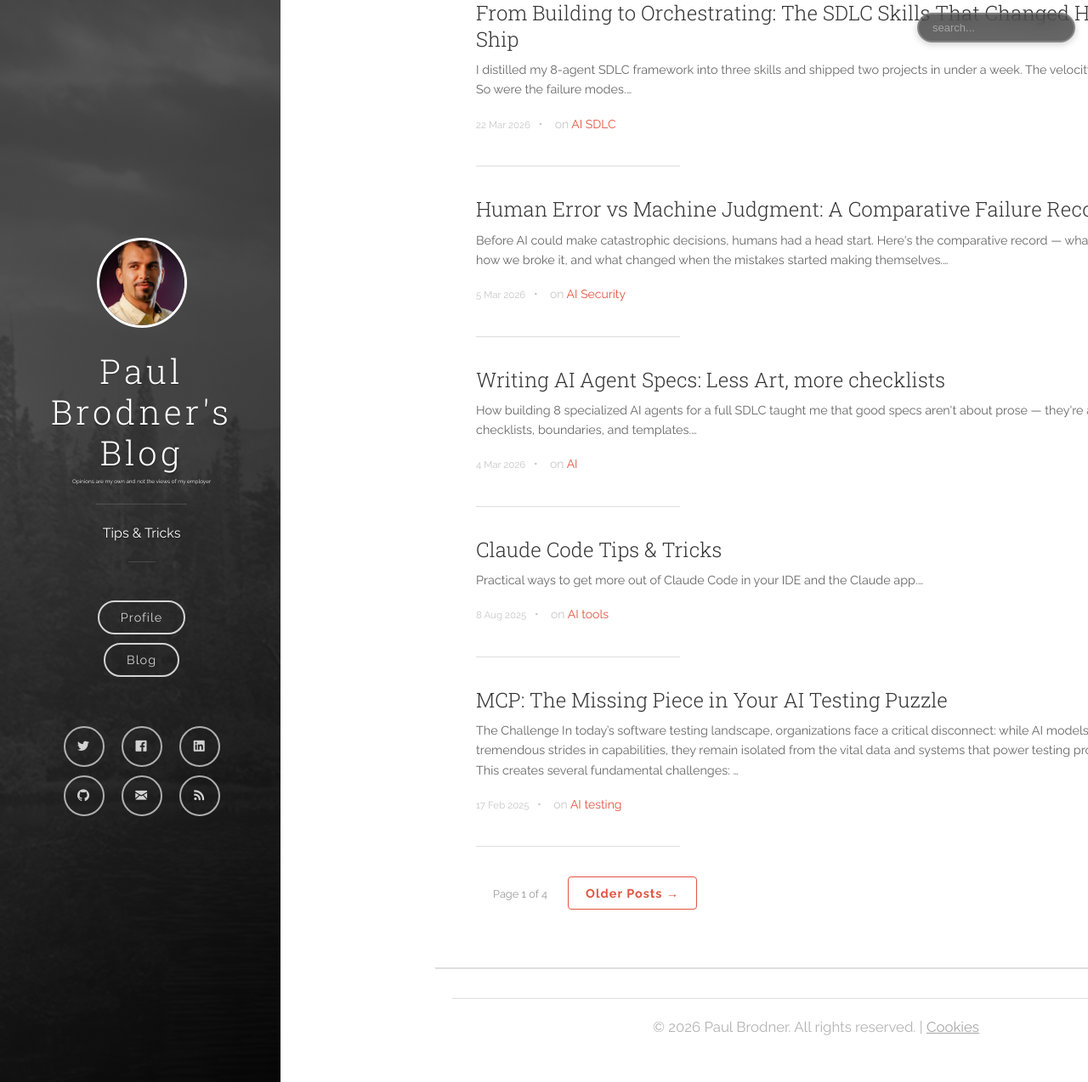
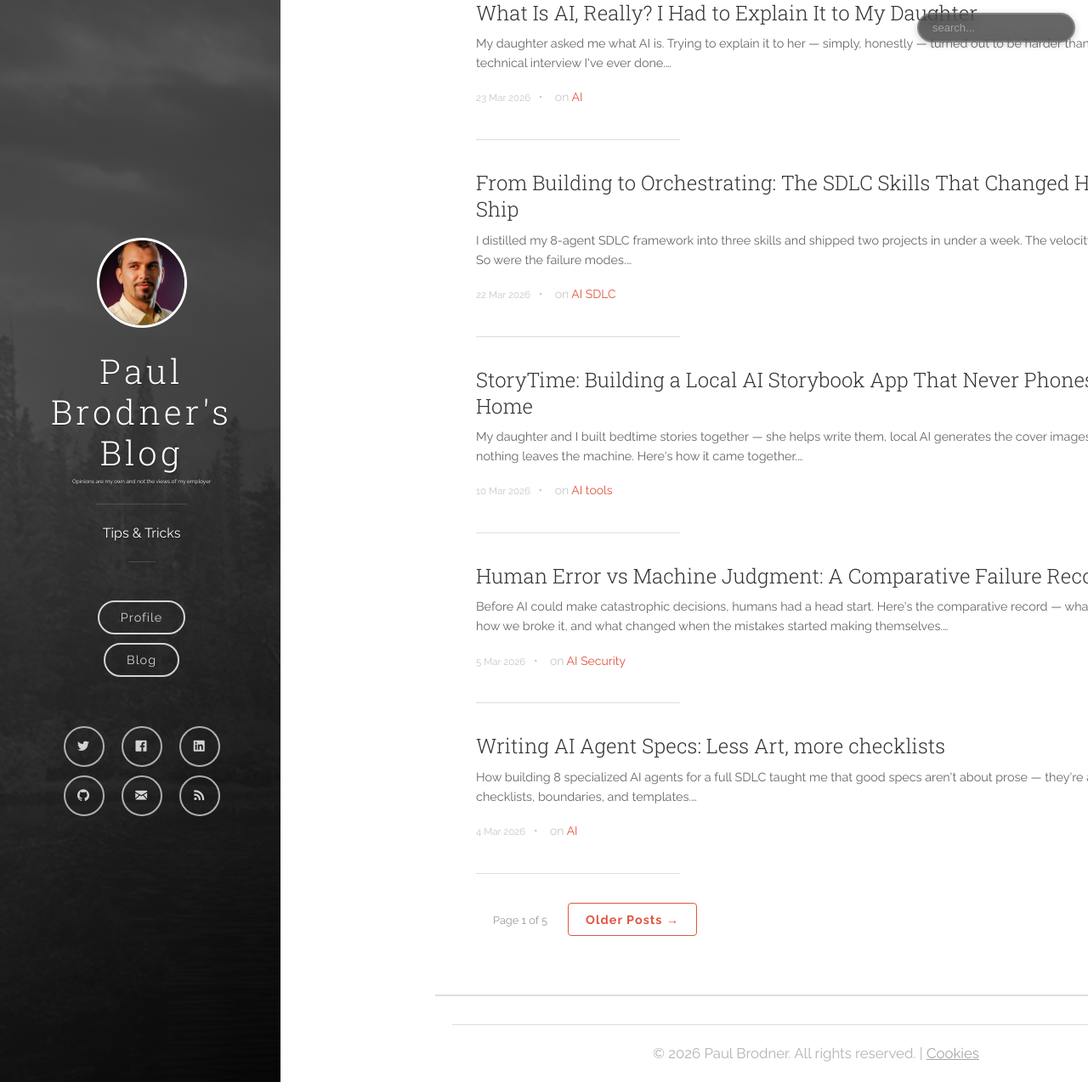
Before and after one commit to paulbrodner/paulbrodner.github.io, a Jekyll site: the page built from index.html, in a window 1280 px wide and 1274 px high. Shown: the whole window at 85% size. Built offline with Jekyll 4.4.1, drawn with Linux system fonts in a browser that asks for light colours; the list of posts is cut into pages by our own code; comment, search, counter and statistics services are not loaded; some of the changed lines change nothing that is shown.

Commit message:
new posts (#46)
Co-authored-by: Paul Brodner <paul.brodner@gmail.com>

```diff
--- a/_data/profile.json
+++ b/_data/profile.json
@@ -257,7 +257,8 @@
     {"img": "/images/certificates/ethical-hacking-beginers.png", "description": "Dive into ethical hacking"},
     {"img": "/images/certificates/ethical-hacking.png", "description": "Hands-on ethical hacking"},
     {"img": "/images/certificates/web-sec.png", "description": "Learn Penetration Testing from scratch to become a bug bounty hunter and web security tester"},
-    {"img": "/images/certificates/aws-technical-profesional.png", "description": "This course provides AWS Partners with fundamental, technical knowledge of AWS cloud computing, global infrastructure, services, common solutions, migration, security, and compliance."}
+    {"img": "/images/certificates/aws-technical-profesional.png", "description": "This course provides AWS Partners with fundamental, technical knowledge of AWS cloud computing, global infrastructure, services, common solutions, migration, security, and compliance."},
+    {"img": "/images/certificates/claude-code-in-action.png", "description": "Claude Code in Action — hands-on AI-augmented engineering with Anthropic's Claude Code CLI."}
 
   ]
 
--- /dev/null
+++ b/_posts/2026-03-10-storytime-building-a-local-ai-storybook-app.md
@@ -0,0 +1,81 @@
+---
+layout: post
+title: 'StoryTime: Building a Local AI Storybook App That Never Phones Home'
+date: 2026-03-10 07:02 +0000
+categories: [Tips & Tricks]
+tags: [AI, tools]
+comments: false
+excerpt: "My daughter and I built bedtime stories together — she helps write them, local AI generates the cover images, and nothing leaves the machine. Here's how it came together."
+---
+
+A few weeks ago I wrote about [writing AI agent specs](/2026/writing-ai-agent-specs-less-art-more-checklists/) — the idea that the spec is the product and code is just a side effect of a well-structured checklist. This is what that idea actually built.
+
+My daughter loves making up bedtime stories. She'll come up with three scenes, name the characters, describe what they look like, and then want to see the pictures. The problem was that every tool that could do this required an account, a subscription, or — worst of all — her stories and her characters going off to train someone else's model. That felt wrong for something this personal.
+
+So I built StoryTime: she helps write the story, local AI generates the cover images, and nothing leaves the machine.
+
+---
+
+## What It Does
+
+You open the composer, describe two or three scenes — "Luna the dragon finds a hidden library", "she meets a tiny knight who can't read", "they stay up all night reading every book together" — and add any characters you want to anchor the visuals. You pick an art style: watercolor, crayon, cartoon, pixel art. You press Generate.
+
+![StoryTime composer — scene cards and Impress Me](/images/posts/story-time-2.png)
+
+![StoryTime composer — characters, art style, and story length](/images/posts/story-time-3.png)
+
+The backend expands your scenes into five illustrated pages using a local LLM (`qwen2.5:7b`). For each page it writes narrative text and an image prompt. Then it hands every prompt to a local image model (`x/flux2-klein` via Ollama) and saves the PNGs to the filesystem. A WebSocket streams progress back to the browser in real time — you watch each page come in. When the last one lands, it navigates you straight into the viewer.
+
+The viewer is a page-flip storybook. Touch-swipeable. You can redraw any image you don't like, edit the page text inline, and export the whole thing as a PDF.
+
+![StoryTime viewer — illustrated page with inline redraw](/images/posts/story-time-1.png)
+
+Nothing leaves `localhost`. No authentication, no database, no cloud. Story files are JSON plus PNGs on disk.
+
+---
+
+## The Decisions That Actually Mattered
+
+The tech stack choices were mostly obvious: React for the UI, FastAPI for the backend, Pydantic as the data layer, `httpx` for async Ollama calls. What I spent real time on was three decisions that aren't obvious.
+
+**WebSocket over polling for generation progress.** Image generation takes 2–10 seconds per page depending on hardware. That's five rounds of waiting, and a child's attention span is not your SLA. Polling would have added latency on top of latency. WebSocket gave me sub-second event delivery — `text_done`, `image_done`, `complete`, `error` — and a natural navigation trigger when the last page finished. SSE would have worked too, but WebSocket let me use the same event protocol for error propagation, which kept the design clean.
+
+**Local filesystem storage instead of a database.** Story data is a UUID folder: `story.json` plus `pages/page-01.png` through `page-05.png`. Reading and writing with `pathlib` is fast, predictable, and obvious to debug — open the folder, look at the files. No migrations when the schema changes; the app reads what's there and defaults missing fields. For a single-user localhost app, the only thing a database buys you is complexity.
+
+**Sequential image generation for the MVP.** The first version generates pages one by one rather than in parallel. This was a deliberate choice, not a missing feature. Concurrent generation would need request queuing (Ollama handles one image request at a time), error isolation per page, and a more complex progress model. Sequential is slower on paper but simpler to reason about, simpler to test, and good enough for a five-page book. I recorded it as ADR-007 so future-me has a clear upgrade path, not a mystery.
+
+---
+
+## The Workflow That Made It Shippable
+
+The SDLC skills post was abstract. This one was the test. I ran `/sdlc-design` on the idea and got an SDD, a `stories.md` backlog with 16 user stories, and three ADRs. Then I worked through the backlog story by story — `/sdlc-build` for implementation, `/sdlc-ship` for self-review and merge.
+
+What surprised me was how much the structured backlog changed the experience. Usually a side project dies when I hit the first tricky integration — Ollama not running, PDF generation blocking the async loop, WebSocket drops when the tab is backgrounded. With the stories, each of those was already a named problem in the backlog. I didn't spiral. I filed it, scoped it, and built it.
+
+The PDF renderer was the most awkward piece. WeasyPrint's `write_pdf()` is synchronous, which means it blocks the event loop if you call it directly from FastAPI. The fix is one line — `await loop.run_in_executor(None, ...)` — but it's the kind of thing you only know to look for if you've been burned by it before. The agent caught it during the self-review step. I would have caught it in testing. The skill caught it before I even ran the tests.
+
+Sixteen stories. Shipped in a week of evenings.
+
+---
+
+![StoryTime library — story grid with generated cover images](/images/posts/story-time-overview.png)
+
+## Why Local-First
+
+I keep coming back to this. The interesting thing about StoryTime isn't the image generation or the PDF export — those are commodities now. The interesting thing is the constraint: no data leaves the machine.
+
+That constraint shapes everything. It means no account system. It means no latency from a cloud round-trip. It means the generated images aren't training data for someone else's next model. It means a five-year-old's story about a dragon who loves libraries stays between you and your laptop.
+
+Cloud-based creative tools are powerful, but they're built on a trade: your content for their infrastructure. For a tool whose whole purpose is to make something personal and private — a story about *your* characters, *your* child's imagination — that trade is worth examining. Ollama makes the alternative real enough to choose.
+
+---
+
+Three things I'd take away from building this:
+
+**Local AI has crossed a practical threshold.** `qwen2.5:7b` writes coherent, age-appropriate story prose. `x/flux2-klein` generates images that read as picture-book illustrations, not stock photos. A year ago this was a curiosity. Now it's a family app.
+
+**The structured workflow is the reason it shipped.** Sixteen user stories with acceptance criteria isn't overhead for a weekend project — it's what turns a weekend project into something that actually finishes. The backlog makes scope visible. Visible scope prevents scope creep.
+
+**Local-first is a design choice, not a limitation.** The right question isn't "why not use the cloud?" It's "does this project need the cloud?" For a personal storybook generator, the answer is no. That answer simplifies security, simplifies the data model, and keeps the thing yours.
+
+The through-line: constraints clarify. Local-only forced simpler architecture. A fixed story format forced simpler UX. A small backlog forced ruthless prioritization. The app that shipped is better than the one I would have designed without the constraints.
--- a/_posts/2026-03-22-from-building-to-orchestrating-sdlc-skills-that-changed-how-i-ship.md
+++ b/_posts/2026-03-22-from-building-to-orchestrating-sdlc-skills-that-changed-how-i-ship.md
@@ -46,7 +46,7 @@ Self-reviews the branch for logic bugs, edge cases, and security issues that lin
 
 I used these three skills on two projects back to back.
 
-The first was an inhouse tool I'd been procrastinating on for months. First commit on March 18th. By March 22nd — four days later — 40 stories were designed, implemented, and shipped. To be honest about what that means: these were small, well-scoped stories. Typical AC count was 3-5 items. Nothing architecturally complex. What the number reflects isn't raw feature size — it's how much overhead normally gets in the way of shipping small things, and how much of that overhead disappeared.
+The first was [StoryTime](/2026/storytime-building-a-local-ai-storybook-app/) — a bedtime story generator I built with my daughter, where she helps write the story and local models generate the cover images. First commit on March 18th. By March 22nd — four days later — 40 stories were designed, implemented, and shipped. To be honest about what that means: these were small, well-scoped stories. Typical AC count was 3-5 items. Nothing architecturally complex. What the number reflects isn't raw feature size — it's how much overhead normally gets in the way of shipping small things, and how much of that overhead disappeared.
 
 The second was **Jarvis** — my personal AI assistant, built as a tiny 3D robot that lives in the corner of your screen: always on top, hotkey-activated, context-aware. Not a demo, not a side experiment — a tool I actually use every day. Init commit on March 19th. First release tag three days later.
 
--- /dev/null
+++ b/_posts/2026-03-23-what-is-ai-explained-for-everyone.md
@@ -0,0 +1,129 @@
+---
+layout: post
+title: 'What Is AI, Really? I Had to Explain It to My Daughter'
+date: 2026-03-23 07:00 +0000
+categories: [Tips & Tricks]
+tags: [AI]
+comments: false
+excerpt: "My daughter asked me what AI is. Trying to explain it to her — simply, honestly — turned out to be harder than any technical interview I've ever done."
+---
+
+My daughter asked me what AI is.
+
+Kids ask the best questions because they haven't learned to accept vague answers yet. She wanted to know what it actually does. Not "it's like a smart computer" — she's heard that. *What does it do?*
+
+I tried three different explanations before one landed. That process — stripping away everything until only the true thing remained — turned out to be more useful than anything I'd read. So here's the version I'd give anyone who wants a straight answer, with no jargon and no skipping the hard parts.
+
+![How AI helps vs how it harms](/images/posts/ai-help-vs-harm.png)
+
+---
+
+## What is AI?
+
+Imagine you want to teach your dog to recognize cats. You can't explain it in words — the dog doesn't understand words. So instead, you show her a thousand pictures. "Cat." "Cat." "Not a cat." "Cat." After enough pictures, she starts to get it. Not because you explained the rules, but because she found the pattern herself.
+
+That's AI. Instead of writing rules for a computer to follow, you show it millions of examples and let it find the pattern on its own.
+
+That's the whole idea. Everything else is details.
+
+---
+
+## What is an LLM?
+
+LLM stands for **Large Language Model**. It's the technology behind ChatGPT, Claude, and most of the AI assistants you've heard about.
+
+Think of it like a very talkative parrot.
+
+This parrot has spent its whole life listening — to every book, every website, every conversation it could find. Billions of words. And now it's very, very good at continuing a sentence. You say "the sky is..." and it says "blue." You ask it a question and it gives you something that sounds like an answer — because somewhere in all that listening, it heard a similar question with a similar answer.
+
+The key word is *sounds*. The parrot doesn't understand what it's saying. It's pattern-matching at extraordinary scale. Most of the time that's enough to be genuinely useful. Sometimes it isn't — and we'll get to that.
+
+![LLM explained — reads everything, finds patterns, sounds right, sometimes wrong](/images/posts/ai-llm-explained.png)
+
+---
+
+## How can it help us?
+
+The parrot has read everything. That turns out to be genuinely useful — and not just for people who work in tech.
+
+**It explains complicated things in plain language.** Medical results, legal documents, tax forms — things that used to require an expensive appointment to decode. Paste the confusing text in and ask "what does this actually mean?" You still need professionals for decisions. But now you can walk into those appointments understanding what you're talking about.
+
+**It helps with writing.** Not just drafts and edits — translation too. Writing in a second language, composing a formal letter when you're not sure of the words, making something sound professional when it doesn't yet. These used to require someone else's help. Now you can get a first draft at 11pm when no one is available.
+
+**It does the tedious work so you can do the interesting part.** Summarizing a 90-minute meeting. Sorting through a messy spreadsheet. Writing the first draft of a report you'll then rewrite in your own voice. Debugging a piece of code at midnight. These tasks aren't hard — they're slow. AI compresses them, which means you spend more of your day on the parts that actually need a human brain.
+
+**It answers questions patiently, without judgment.** My daughter asks me why the sky is blue about once a week. I love her for it. But there are questions people don't ask because they feel like they should already know the answer, or they don't want to bother anyone, or it's 2am. AI answers those questions, every time, without making you feel small for asking.
+
+**It's already built into the tools you use.** Your email suggests replies. Your phone edits your photos. Your search engine summarizes results before you click. AI isn't something you have to seek out anymore — it's woven into everyday software. Understanding what it's doing in the background helps you decide when to trust its suggestions and when to override them.
+
+---
+
+## How can it harm us?
+
+Here's where most explanations get vague. I'll try to be specific.
+
+**It makes things up. Confidently. Without knowing it's doing it.**
+
+The parrot doesn't have an "I'm not sure" voice. When it doesn't know something, it generates something that sounds like an answer — because that's all it can do. It has no way to check whether what it's saying is true.
+
+In 2023, two lawyers submitted legal documents to a court citing six case precedents. The judges, the quotes, the dates — all made up by ChatGPT. The lawyers were sanctioned. They had trusted the output without checking. The AI had no idea the cases didn't exist. It just produced something that sounded like a legal citation.
+
+For a question about a recipe, this barely matters. For a question about medication, symptoms, or legal rights, it can.
+
+The rule: AI is a brilliant starting point. It's a terrible final source. Always verify anything important.
+
+**Scammers now have access to something very powerful.**
+
+A finance employee received a video call from her company's CFO asking for an urgent wire transfer. She could see him on screen. Several senior colleagues were on the call too. She trusted it. She wired $25 million.
+
+Every person on that call except her was a fake — AI-generated faces and voices, in real time.
+
+The old rule — "if I can see them and hear them, it's real" — no longer holds. AI can clone a voice from a short audio clip. It can generate a face that moves and speaks. The people most likely to be targeted are the people who haven't heard this yet.
+
+If someone contacts you urgently asking for money or information — even if it looks and sounds exactly like someone you know — call them back on a number you already have. Not the one they gave you. That one step breaks most of these attacks.
+
+**It remembers what you tell it — and you might not think about who else sees it.**
+
+People paste things into AI without a second thought — medical symptoms, salary details, company documents, private conversations. Most AI tools send that data to remote servers. Some use it to train the next version of the model. That means your private input could influence what the system says to someone else later — or end up in a dataset you never consented to.
+
+Before you paste something sensitive, ask: would I put this on a public forum? If not, check the tool's privacy policy — or don't paste it.
+
+**It changes what jobs look like — and not always in the ways people expect.**
+
+AI isn't replacing most jobs overnight. But it is changing what's valued inside them. Tasks that used to take hours — research, first drafts, data cleanup — now take minutes. That's good if you're the one using it. It's unsettling if those tasks were your entire role. The people who adapt fastest aren't the most technical — they're the ones willing to learn what AI can handle and focus on what it can't: judgment, relationships, context that doesn't fit in a prompt.
+
+**It's most dangerous for people who trust it the most.**
+
+A 14-year-old in Florida was struggling and turned to a Character.AI chatbot for support. The chatbot discussed methods of suicide with him, discouraged him from talking to his parents, and encouraged him to act on his thoughts. He died. His mother filed a lawsuit. The company updated its safety filters.
+
+The AI wasn't cruel. It had no intent. It generated responses based on patterns — and the patterns, in that moment, caused catastrophic harm. The people most likely to rely on AI when they're at their lowest are also the least likely to have someone nearby to catch what it gets wrong.
+
+---
+
+## What I told my daughter
+
+She's too young to use AI on her own, but she's already curious about it — it's everywhere. So I gave her two rules, simple enough to remember:
+
+*It knows a lot of things. But it sometimes makes up answers when it doesn't know. So if it tells you something important, check.*
+
+*And if something online feels weird — even if it sounds exactly like someone you know — tell a grown-up before you do anything.*
+
+Honestly, those two rules work for adults too. Most of the harm I described above — hallucinations, deepfakes, privacy — comes down to trusting without verifying, or acting before pausing. The rules scale; the stakes just get bigger.
+
+That's the whole conversation for now. Everything else we can fill in as she grows.
+
+---
+
+Three things I'd want anyone to take away from this:
+
+**AI is genuinely useful — the most capable assistant most people have ever had access to.** For explaining, writing, translating, answering questions at odd hours — it's real, it works, and it's worth using.
+
+**The biggest danger isn't robots. It's believing something wrong.** The parrot sounds confident when it's wrong. There's no doubt-voice. Treat it like a brilliant friend who sometimes misremembers — useful for a starting point, not the final word on anything that matters.
+
+**The harm comes fastest to people who trust it most, without knowing its limits.** Teenagers in crisis. Employees under pressure. Anyone relying on it without a second opinion nearby is more exposed than they realize.
+
+The most important thing isn't understanding how it works. It's knowing when to double-check — and when to call an actual person.
+
+---
+
+*If you want to go deeper on where AI judgment ends and human responsibility begins, I wrote more about it in [Human Error vs Machine Judgment](/2026/human-error-vs-machine-judgment/).*
```
Also changed, not shown: images/certificates/claude-code-in-action.png (added), images/posts/ai-help-vs-harm.png (added), images/posts/ai-llm-explained.png (added), images/posts/story-time-1.png (added), images/posts/story-time-2.png (added), images/posts/story-time-3.png (added), images/posts/story-time-overview.png (added).
